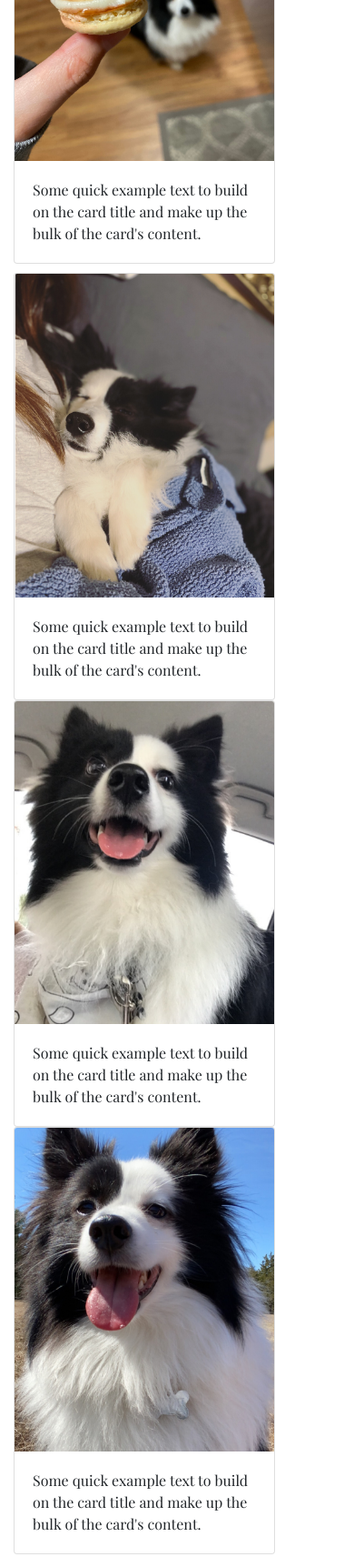
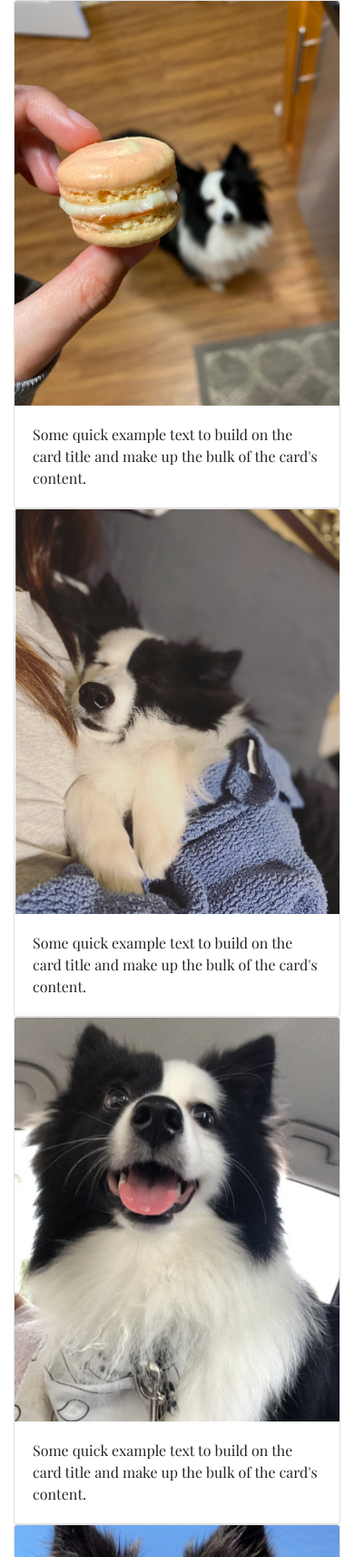
Before and after one commit to CrystaJeffcoat/Responsive-portfolio, a plain HTML site: page files/portfolio.html in a window 390 px wide. Shown: the part 1305-3017 px from the top of the page at 91% size. Drawn offline with nearby package versions, Linux system fonts and the light colour scheme.

Commit message:
adjusted portfolio cards to be responsive to screen size

```diff
--- a/files/portfolio.html
+++ b/files/portfolio.html
@@ -41,51 +41,48 @@
             </div>
         </div>
         <div class="row" id="page-content">
-            <div class="col-lg-4">
-                <div class="card" style="width: 18rem;">
+            <div class="col-lg-4 col-sm-6">
+                <div class="card" id="portfolioCard">
                     <img src="../photos/portfolio/bathtime.jpeg" class="card-img-top" alt="enzo in the bathtub">
                     <div class="card-body">
                         <p class="card-text">Some quick example text to build on the card title and make up the bulk of the card's content.</p>
                     </div>
                 </div>
             </div>
-            <div class="col-lg-4">
-                <div class="card" style="width: 18rem;">
+            <div class="col-lg-4 col-sm-6">
+                <div class="card" id="portfolioCard">
                     <img src="../photos/portfolio/birthday.png" class="card-img-top" alt="enzo on his birthday">
                     <div class="card-body">
                         <p class="card-text">Some quick example text to build on the card title and make up the bulk of the card's content.</p>
                     </div>
                 </div>
             </div>
-            <div class="col-lg-4">
-                <div class="card" style="width: 18rem;">
+            <div class="col-lg-4 col-sm-6">
+                <div class="card" id="portfolioCard">
                     <img src="../photos/portfolio/macaron.PNG" class="card-img-top" alt="enzo staring at a macaron">
                     <div class="card-body">
                         <p class="card-text">Some quick example text to build on the card title and make up the bulk of the card's content.</p>
                     </div>
                 </div>
             </div>
-        </div>
-
-        <div class="row" id="page-content">
-            <div class="col-lg-4">
-                <div class="card" style="width: 18rem;">
+            <div class="col-lg-4 col-sm-6">
+                <div class="card" id="portfolioCard">
                     <img src="../photos/portfolio/napTime.png" class="card-img-top" alt="enzo staring at a macaron">
                     <div class="card-body">
                         <p class="card-text">Some quick example text to build on the card title and make up the bulk of the card's content.</p>
                     </div>
                 </div>
             </div>
-            <div class="col-lg-4">
-                <div class="card" style="width: 18rem;">
+            <div class="col-lg-4 col-sm-6">
+                <div class="card" id="portfolioCard">
                     <img src="../photos/portfolio/carRides.PNG" class="card-img-top" alt="enzo staring at a macaron">
                     <div class="card-body">
                         <p class="card-text">Some quick example text to build on the card title and make up the bulk of the card's content.</p>
                     </div>
                 </div>
             </div>
-            <div class="col-lg-4">
-                <div class="card" style="width: 18rem;">
+            <div class="col-lg-4 col-sm-6">
+                <div class="card" id="portfolioCard">
                     <img src="../photos/portfolio/tongueOut.png" class="card-img-top" alt="enzo staring at a macaron">
                     <div class="card-body">
                         <p class="card-text">Some quick example text to build on the card title and make up the bulk of the card's content.</p>
```
